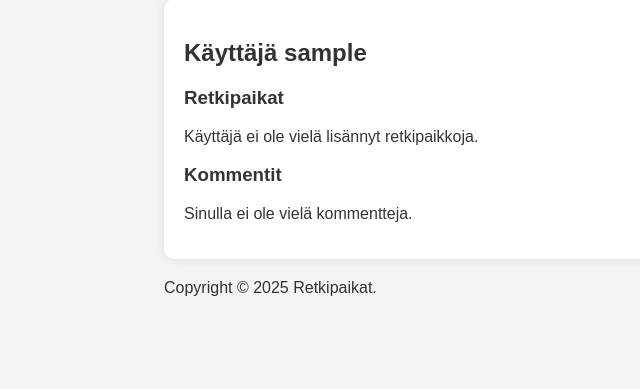
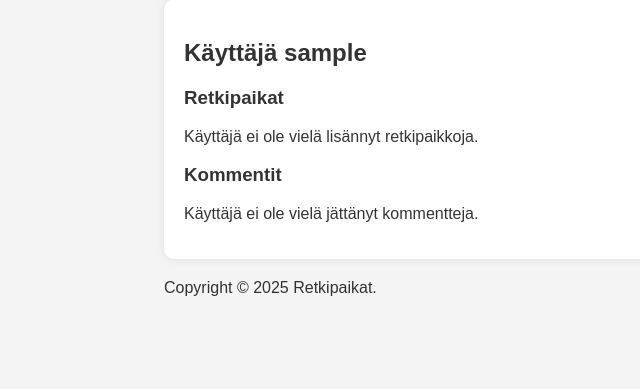
Before and after one commit to jjairola/retkipaikat, a Flask app: page /user/1 in a window 1280 px wide. Shown: the part 161-550 px from the top of the page, without its empty margins (76-716 px from the left). Run offline with Flask 3, Linux system fonts and the light colour scheme; the visitor is signed in with stand-in values (Sample User, id 1); data comes from the database, SQL or seed files in the repository; data that the repository does not hold is empty.

Commit message:
fix text on profile

```diff
--- a/src/templates/show_user.html
+++ b/src/templates/show_user.html
@@ -45,7 +45,7 @@
     {% endfor %}
 </ul>
 {% else %}
-<p>Sinulla ei ole vielä kommentteja.</p>
+<p>Käyttäjä ei ole vielä jättänyt kommentteja.</p>
 {% endif %}
 
 {% endblock %}
```
